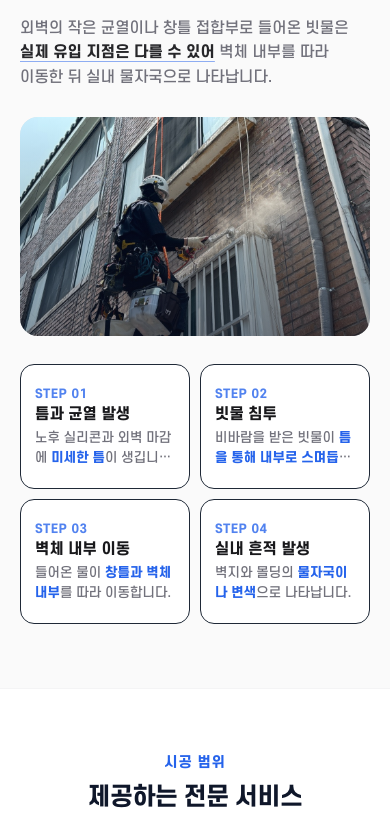
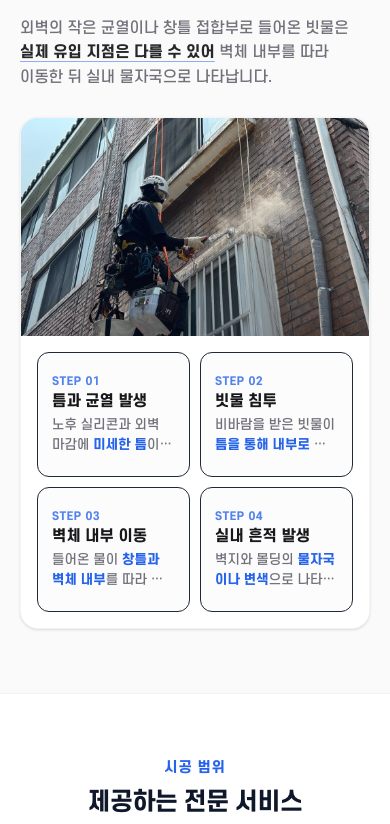
Before and after one commit to wogus5695-ctrl/Chungnam-rope-04, a Next.js app: page / in a window 390 px wide. Shown: the part 2135-2959 px from the top of the page. Built offline with nearby package versions, Linux system fonts and the light colour scheme.

Commit message:
fix: eliminate duplicate component DOM rendering and unify responsive views inside ProcessSection and LeakPath

```diff
--- a/src/components/BottomSections.tsx
+++ b/src/components/BottomSections.tsx
@@ -323,36 +323,24 @@ export function ProcessSection({ activeServiceName }: ProcessSectionProps) {
           </p>
         </div>
 
-        {/* 모바일 뷰: 세로형 콤팩트 타임라인 (lg:hidden) */}
-        <div className="block lg:hidden relative pl-6 border-l border-zinc-200/80 space-y-8 ml-3">
+        {/* 반응형 통합 과정 레이아웃 (HTML 1회 출력, CSS 제어) */}
+        <div className="grid grid-cols-1 lg:grid-cols-3 gap-6 lg:gap-8 relative items-stretch">
           {steps.map((st, i) => (
-            <div key={i} className="relative min-h-[90px] flex flex-col justify-start">
-              {/* 타임라인 원형 번호 */}
-              <span className="absolute -left-[37px] top-0 flex items-center justify-center w-[22px] h-[22px] rounded-full bg-white border border-brand-accent text-brand-accent text-[11px] font-bold">
-                {st.num}
-              </span>
+            <div key={i} className="p-5 sm:p-6 bg-white border border-zinc-150 rounded-2xl relative shadow-sm flex flex-col justify-between min-h-[110px] lg:min-h-[160px]">
               <div>
-                <h3 className="text-[17px] font-extrabold text-zinc-900 leading-tight mb-1.5">{st.name}</h3>
-                <p className="text-[14px] text-zinc-500 leading-relaxed font-semibold">{st.desc}</p>
-              </div>
-            </div>
-          ))}
-        </div>
-
-        {/* PC 뷰: 수평 3열 카드 및 연결선 (hidden lg:grid) */}
-        <div className="hidden lg:grid lg:grid-cols-3 gap-8 relative items-stretch">
-          {steps.map((st, i) => (
-            <div key={i} className="p-6 bg-white border border-zinc-150 rounded-2xl relative shadow-sm flex flex-col h-full justify-between">
-              <div>
-                {/* 상위 우측 미니 숫자 */}
-                <div className="flex justify-between items-center mb-3">
-                  <h3 className="text-[19px] font-extrabold text-zinc-900">{st.name}</h3>
-                  <span className="text-[14px] font-black text-brand-accent/50">{st.num}</span>
+                {/* 상부 번호 및 단계명 */}
+                <div className="flex justify-between items-center mb-2 sm:mb-3">
+                  <div className="flex items-center gap-2">
+                    <span className="flex items-center justify-center w-5 h-5 rounded-full bg-brand-accent/10 text-brand-accent text-xs font-black select-none">
+                      {st.num}
+                    </span>
+                    <h3 className="text-[17px] lg:text-[19px] font-extrabold text-zinc-900 leading-tight">{st.name}</h3>
+                  </div>
                 </div>
-                <p className="text-sm text-zinc-500 leading-relaxed font-semibold">{st.desc}</p>
+                <p className="text-[14px] lg:text-sm text-zinc-500 leading-relaxed font-semibold">{st.desc}</p>
               </div>
 
-              {/* 단계 간 연결 흐름 얇은 가로선 (01, 02단계 오른쪽에만 표시) */}
+              {/* 단계 간 수평 점선 연결 흐름 (lg 이상에서만 노출) */}
               {i < 2 && (
                 <div className="hidden lg:block absolute -right-6 top-1/2 -translate-y-1/2 z-10 w-4 border-t border-dashed border-zinc-300" />
               )}
--- a/src/components/LeakPath.tsx
+++ b/src/components/LeakPath.tsx
@@ -127,63 +127,34 @@ export default function LeakPath({ dynamicRegionName, dynamicServiceName }: Leak
           </p>
         </div>
 
-        {/* 데스크톱(lg 이상): 이미지-단계 결합 단일 거대 패널(좌 60% : 우 40%) */}
-        {/* 모바일/태블릿: 상단 이미지 패널 + 하단 세로형 단계 리스트 순차 노출 */}
-        <div className="hidden lg:flex w-full h-[580px] bg-white border border-zinc-100 rounded-[24px] overflow-hidden shadow-sm">
-          {/* 왼쪽 이미지 영역 (60%) */}
-          <div className="relative w-[60%] h-full bg-zinc-200">
+        {/* 반응형 통합 과정 레이아웃 (HTML 1회 출력, CSS 제어) */}
+        <div className="flex flex-col lg:flex-row w-full bg-white border border-zinc-100 rounded-[18px] lg:rounded-[24px] overflow-hidden shadow-sm">
+          {/* 이미지 영역 (모바일 상단, 데스크톱 좌측 60%) */}
+          <div className="relative w-full lg:w-[60%] aspect-[16/10] sm:aspect-[16/9] lg:aspect-auto lg:h-[580px] bg-zinc-200 flex-shrink-0">
             <Image
               src="/images/symptoms/leak-path-panel.jpg"
               alt={imageAlt}
               fill
               loading="lazy"
-              sizes="60vw"
+              sizes="(max-w-1024px) 100vw, 60vw"
               style={{ objectFit: "cover", objectPosition: "center 45%" }}
             />
-            <div className="absolute inset-0 bg-gradient-to-r from-[#0f172a]/30 to-transparent" />
+            <div className="absolute inset-0 bg-gradient-to-t lg:bg-gradient-to-r from-[#0f172a]/30 to-transparent" />
           </div>
 
-          {/* 오른쪽 4단계 세로 목록 영역 (40%) */}
-          <div className="w-[40%] h-full flex flex-col justify-between divide-y divide-zinc-100 bg-white">
-            {displayPaths.map((p, idx) => (
-              <div key={idx} className="flex-1 flex flex-col justify-center px-8 xl:px-[36px] py-4">
-                <div className="flex items-center gap-3 mb-1">
-                  <span className="text-xs font-bold text-brand-accent/70 tracking-wider">STEP {p.step}</span>
+          {/* 4단계 목록 영역 (모바일 하단 2x2 그리드, 데스크톱 우측 40% 세로 정렬) */}
+          <div className="w-full lg:w-[40%] bg-white p-4 sm:p-5 lg:p-0 flex flex-col justify-between">
+            <div className="grid grid-cols-2 lg:grid-cols-1 gap-2.5 sm:gap-3 lg:gap-0 lg:divide-y lg:divide-zinc-100 h-full">
+              {displayPaths.map((p, idx) => (
+                <div key={idx} className="flex flex-col justify-center p-3.5 sm:p-4 lg:px-8 xl:px-[36px] lg:py-4 bg-zinc-50/50 lg:bg-white border lg:border-none border-zinc-150 rounded-[12px] lg:rounded-none h-[125px] sm:h-[135px] lg:h-auto lg:flex-1 text-left">
+                  <div className="flex items-center gap-3 mb-0.5 sm:mb-1">
+                    <span className="text-[11px] lg:text-xs font-bold text-brand-accent/80 lg:text-brand-accent/70 tracking-wider">STEP {p.step}</span>
+                  </div>
+                  <h3 className="text-[15px] sm:text-[16px] lg:text-[19px] xl:text-[21px] font-[800] text-zinc-900 mb-1 leading-tight lg:leading-snug line-clamp-1">{p.name}</h3>
+                  <div className="text-[13px] lg:text-[14px] xl:text-[15px] text-zinc-500 leading-normal line-clamp-2 lg:line-clamp-none">{p.desc}</div>
                 </div>
-                <h3 className="text-[19px] xl:text-[21px] font-[800] text-zinc-900 mb-1">{p.name}</h3>
-                <div className="text-[14px] xl:text-[15px] text-zinc-500 leading-normal">{p.desc}</div>
-              </div>
-            ))}
-          </div>
-        </div>
-
-        {/* 모바일/태블릿 뷰포트 레이아웃 */}
-        <div className="lg:hidden flex flex-col gap-7 sm:gap-9">
-          {/* 상단 이미지 패널 */}
-          <div className="relative w-full aspect-[16/10] sm:aspect-[16/9] rounded-[18px] overflow-hidden bg-zinc-200">
-            <Image
-              src="/images/symptoms/leak-path-panel.jpg"
-              alt={imageAlt}
-              fill
-              loading="lazy"
-              sizes="100vw"
-              style={{ objectFit: "cover", objectPosition: "center 45%" }}
-            />
-            <div className="absolute inset-0 bg-gradient-to-t from-[#0f172a]/45 to-transparent" />
-          </div>
-
-          {/* 하단 4단계 2x2 콤팩트 카드 그리드 */}
-          <div className="grid grid-cols-2 gap-2.5 sm:gap-3">
-            {displayPaths.map((p, idx) => (
-              <div
-                key={idx}
-                className="flex flex-col justify-center p-3.5 sm:p-4 bg-white border border-zinc-150 rounded-[14px] h-[125px] sm:h-[135px] text-left"
-              >
-                <span className="text-[12px] font-bold text-brand-accent/80 tracking-wider mb-0.5 sm:mb-1 block">STEP {p.step}</span>
-                <h3 className="text-[15px] sm:text-[16px] font-[800] text-zinc-900 mb-1 leading-tight line-clamp-1">{p.name}</h3>
-                <div className="text-[13px] text-zinc-500 leading-[1.5] line-clamp-2">{p.desc}</div>
-              </div>
-            ))}
+              ))}
+            </div>
           </div>
         </div>
       </div>
```
